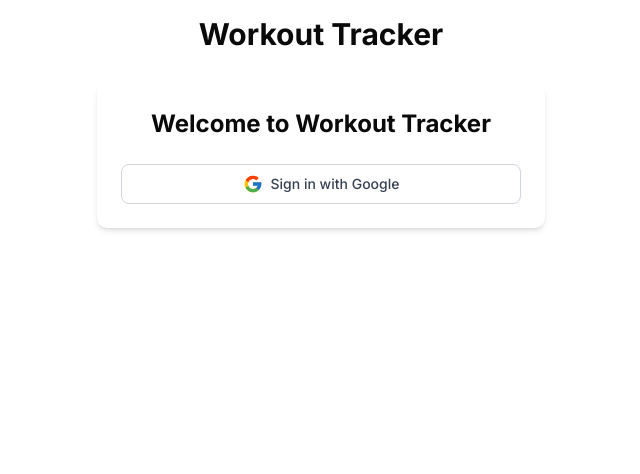
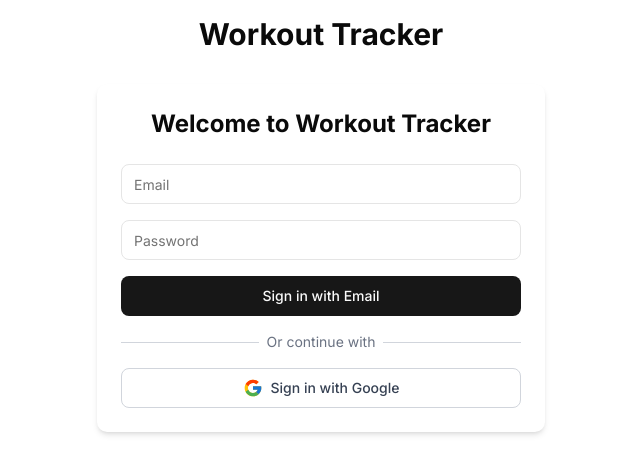
Before and after one commit to sadiquekumbla/workout-tracking-web, a Next.js app: page / in a window 1280 px wide. Shown: the top 474 px of the page, without its empty margins (319-959 px from the left). Built offline with nearby package versions, Linux system fonts and the light colour scheme; no server answers.

Commit message:
Update auth context and login form for client-side Firebase

```diff
--- a/src/components/LoginForm.tsx
+++ b/src/components/LoginForm.tsx
@@ -3,11 +3,14 @@
 import { useState } from 'react';
 import { useAuth } from '@/lib/auth-context';
 import { Button } from '@/components/ui/button';
+import { Input } from '@/components/ui/input';
 import { FcGoogle } from 'react-icons/fc';
 
 export function LoginForm() {
   const [error, setError] = useState<string | null>(null);
-  const { signInWithGoogle } = useAuth();
+  const [email, setEmail] = useState('');
+  const [password, setPassword] = useState('');
+  const { signInWithGoogle, signInWithEmail } = useAuth();
 
   const handleGoogleSignIn = async () => {
     try {
@@ -15,6 +18,16 @@ export function LoginForm() {
       await signInWithGoogle();
     } catch (error: any) {
       setError(error.message || 'Failed to sign in with Google');
+    }
+  };
+
+  const handleEmailSignIn = async (e: React.FormEvent) => {
+    e.preventDefault();
+    try {
+      setError(null);
+      await signInWithEmail(email, password);
+    } catch (error: any) {
+      setError(error.message || 'Failed to sign in with email');
     }
   };
 
@@ -28,6 +41,35 @@ export function LoginForm() {
         </div>
       )}
 
+      <form onSubmit={handleEmailSignIn} className="space-y-4 mb-4">
+        <Input
+          type="email"
+          placeholder="Email"
+          value={email}
+          onChange={(e) => setEmail(e.target.value)}
+          required
+        />
+        <Input
+          type="password"
+          placeholder="Password"
+          value={password}
+          onChange={(e) => setPassword(e.target.value)}
+          required
+        />
+        <Button type="submit" className="w-full">
+          Sign in with Email
+        </Button>
+      </form>
+
+      <div className="relative mb-4">
+        <div className="absolute inset-0 flex items-center">
+          <div className="w-full border-t border-gray-300"></div>
+        </div>
+        <div className="relative flex justify-center text-sm">
+          <span className="px-2 bg-white text-gray-500">Or continue with</span>
+        </div>
+      </div>
+
       <Button
         onClick={handleGoogleSignIn}
         className="w-full flex items-center justify-center gap-2 bg-white text-gray-700 border border-gray-300 hover:bg-gray-50"
--- a/src/lib/auth-context.tsx
+++ b/src/lib/auth-context.tsx
@@ -3,11 +3,13 @@
 import { createContext, useContext, useEffect, useState, ReactNode } from 'react';
 import { User, GoogleAuthProvider, signInWithPopup } from 'firebase/auth';
 import { auth } from './firebase';
+import { signIn, logout as firebaseLogout, onAuthStateChange } from './firebase-auth';
 
 interface AuthContextType {
   user: User | null;
   loading: boolean;
   signInWithGoogle: () => Promise<void>;
+  signInWithEmail: (email: string, password: string) => Promise<void>;
   logout: () => Promise<void>;
 }
 
@@ -18,7 +20,7 @@ export function AuthProvider({ children }: { children: ReactNode }) {
   const [loading, setLoading] = useState(true);
 
   useEffect(() => {
-    const unsubscribe = auth.onAuthStateChanged((user) => {
+    const unsubscribe = onAuthStateChange((user) => {
       setUser(user);
       setLoading(false);
     });
@@ -36,14 +38,24 @@ export function AuthProvider({ children }: { children: ReactNode }) {
     }
   };
 
+  const signInWithEmail = async (email: string, password: string) => {
+    try {
+      await signIn(email, password);
+    } catch (error) {
+      console.error('Email sign in error:', error);
+      throw error;
+    }
+  };
+
   const logout = async () => {
-    await auth.signOut();
+    await firebaseLogout();
   };
 
   const value = {
     user,
     loading,
     signInWithGoogle,
+    signInWithEmail,
     logout
   };
 
```
